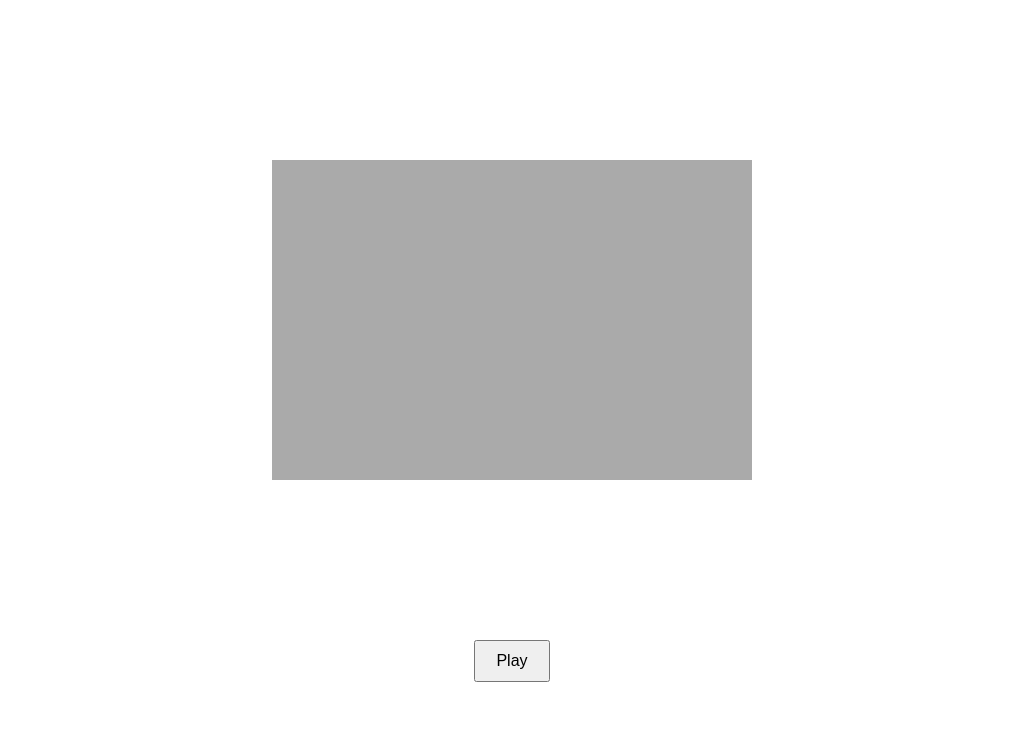
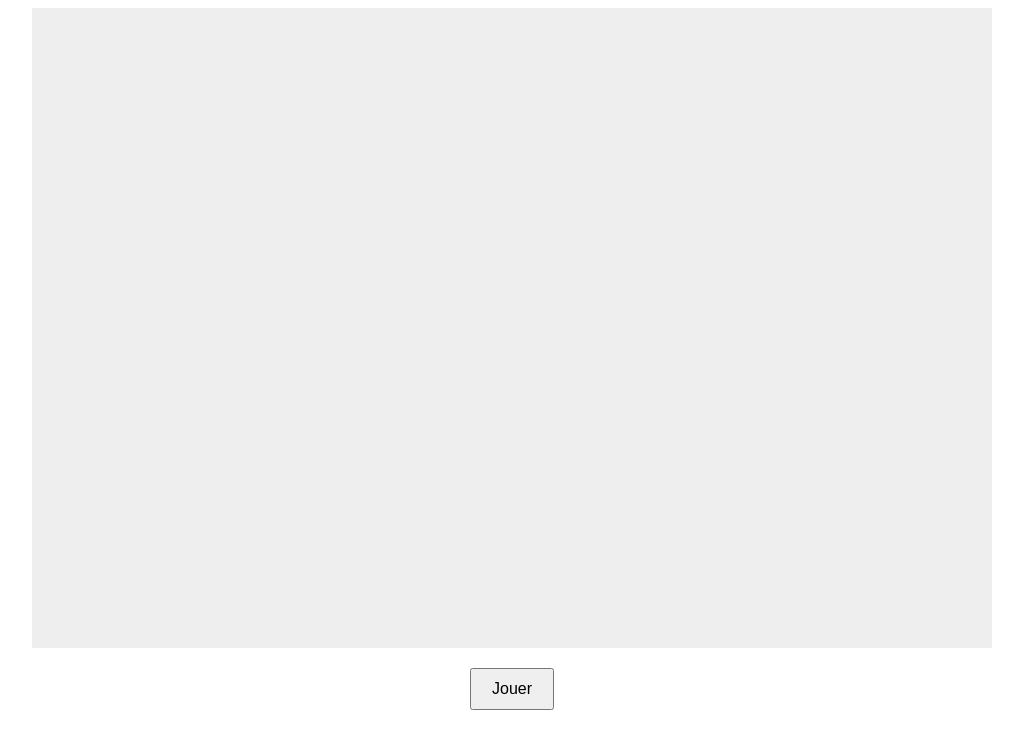
Before and after one commit to RaphaelAZ/brick-breaker-stack, a website built with webpack: page frontend/index.html in a window 1280 px wide. Shown: the whole page, without its empty margins (128-1151 px from the left). Built offline with Linux system fonts and the light colour scheme.

Commit message:
(+) better collisions & button fix

```diff
--- a/frontend/index.html
+++ b/frontend/index.html
@@ -7,7 +7,7 @@
     <script src="dist/bundle.js"></script>
 </head>
 <body>
-    <canvas id="gameCanvas" width="480" height="320"></canvas>
-    <button id="playButton">Play</button>
+    <canvas id="gameCanvas" width="960" height="640"></canvas>
+    <button id="playButton">Jouer</button>
 </body>
 </html>
--- a/frontend/scss/app.scss
+++ b/frontend/scss/app.scss
@@ -1,16 +1,14 @@
 canvas {
     display: block;
-    margin: 10rem auto;
-    background: #AAA;
+    margin: 0 auto;
+    background: #eee;
 }
-
 #playButton {
     display: block;
     margin: 20px auto;
     padding: 10px 20px;
     font-size: 16px;
 }
-
 .hidden {
     display: none;
 }
--- a/frontend/src/app.ts
+++ b/frontend/src/app.ts
@@ -1,4 +1,6 @@
 import { Manager } from "./manager";
 import "../scss/app.scss";
 
-new Manager();
+document.addEventListener('DOMContentLoaded', () => {
+    new Manager();
+});
--- a/frontend/src/manager.ts
+++ b/frontend/src/manager.ts
@@ -1,29 +1,27 @@
-import Game from './services/gameService';
+import GameService from './services/gameService';
 
 export class Manager {
     private playButton: HTMLButtonElement | null;
-    private game: Game | null;
+    private game: GameService | null;
 
     constructor() {
-        document.addEventListener('DOMContentLoaded', () => {
-            this.playButton = document.getElementById('playButton') as HTMLButtonElement;
-            this.game = null;
-            if (this.playButton) {
-                this.playButton.addEventListener('click', () => this.gameStart());
-            }
-        });
+        this.playButton = document.getElementById('playButton') as HTMLButtonElement;
+        this.game = null;
+        if (this.playButton) {
+            this.playButton.addEventListener('click', () => this.gameStart());
+        }
     }
 
-    private gameStart() {
+    private gameStart(): void {
         if (this.playButton) {
-            this.playButton.classList.add('hidden');
+            this.playButton.style.display = 'none';
         }
-        this.game = new Game(() => this.onGameOver());
+        this.game = new GameService(() => this.onGameOver());
     }
 
-    private onGameOver() {
+    private onGameOver(): void {
         if (this.playButton) {
-            this.playButton.classList.remove('hidden');
+            this.playButton.style.display = 'block';
         }
     }
 }
--- a/frontend/src/services/ballService.ts
+++ b/frontend/src/services/ballService.ts
@@ -4,21 +4,25 @@ class BallService {
     private canvas: HTMLCanvasElement;
     private ctx: CanvasRenderingContext2D;
     private paddle: PaddleService;
-    public radius: number;
     public x: number;
     public y: number;
     public dx: number;
     public dy: number;
+    public radius: number;
 
     constructor(canvas: HTMLCanvasElement, paddle: PaddleService) {
         this.canvas = canvas;
         this.ctx = canvas.getContext('2d')!;
         this.paddle = paddle;
         this.radius = 10;
-        this.x = canvas.width / 2;
-        this.y = canvas.height - 30;
-        this.dx = 2;
-        this.dy = -2;
+        this.reset();
+    }
+
+    reset() {
+        this.x = this.canvas.width / 2;
+        this.y = this.canvas.height - 30;
+        this.dx = 0; // Vitesse de base horizontale
+        this.dy = -4; // Vitesse de base verticale
     }
 
     draw() {
@@ -30,21 +34,47 @@ class BallService {
     }
 
     move() {
+        this.x += this.dx;
+        this.y += this.dy;
+
+        // Rebond sur l'un des murs
         if (this.x + this.dx > this.canvas.width - this.radius || this.x + this.dx < this.radius) {
             this.dx = -this.dx;
         }
+
+        // Rebond sur le plafond
         if (this.y + this.dy < this.radius) {
             this.dy = -this.dy;
-        } else if (this.y + this.dy > this.canvas.height - this.radius) {
+        }
+
+        // Rebond sur le paddle si :
+        //
+        // La position + la direction est supérieure la taille du canvas + le radius + la taille du paddle
+        //
+        if (this.y + this.dy > this.canvas.height - this.radius - this.paddle.height) {
             if (this.x > this.paddle.x && this.x < this.paddle.x + this.paddle.width) {
-                this.dy = -this.dy;
-            } else {
-                document.location.reload();
+
+                //Calcul de l'angle de rebond sur le paddle
+                let paddleCenter = this.paddle.x + this.paddle.width / 2;
+                let hitPoint = this.x - paddleCenter;
+                let maxBounceAngle = Math.PI / 3; // 60 degrees (à corriger)
+                let angle = hitPoint / (this.paddle.width / 2) * maxBounceAngle;
+
+                this.dx = 4 * Math.sin(angle);
+                this.dy = -4 * Math.cos(angle);
+            } else if (this.y + this.dy > this.canvas.height - this.radius) {
+
+                //La balle touche le sol et le jeu s'arrête
+                this.dy = 0;
+                this.dx = 0;
+                this.onGameOver();
             }
         }
+    }
 
-        this.x += this.dx;
-        this.y += this.dy;
+    private onGameOver() {
+        console.log("Game Over");
+        // TODO: Game Over
     }
 }
 
--- a/frontend/src/services/bricksService.ts
+++ b/frontend/src/services/brickService.ts
@@ -1,16 +1,16 @@
 class BrickService {
     public x: number;
     public y: number;
-    public status: number;
     public width: number;
     public height: number;
+    public status: number;
 
     constructor(x: number, y: number) {
         this.x = x;
         this.y = y;
-        this.status = 1;
         this.width = 75;
         this.height = 20;
+        this.status = 1;
     }
 
     draw(ctx: CanvasRenderingContext2D) {
--- a/frontend/src/services/gameService.ts
+++ b/frontend/src/services/gameService.ts
@@ -1,20 +1,21 @@
-import Ball from './ballService';
-import Paddle from './paddleService';
-import Brick from './bricksService';
+import BallService from './ballService';
+import PaddleService from './paddleService';
+import BrickService from './brickService';
 
-class Game {
+class GameService {
     private canvas: HTMLCanvasElement;
     private ctx: CanvasRenderingContext2D;
-    private paddle: Paddle;
-    private ball: Ball;
+    private paddle: PaddleService;
+    private ball: BallService;
     private brickRowCount: number;
     private brickColumnCount: number;
     private brickPadding: number;
     private brickOffsetTop: number;
     private brickOffsetLeft: number;
-    private bricks: Brick[][];
+    private bricks: BrickService[][];
     private isGameOver: boolean;
     private onGameOver: () => void;
+    public isGameRunning: boolean;
 
     constructor(onGameOver: () => void) {
         this.canvas = document.getElementById('gameCanvas') as HTMLCanvasElement;
@@ -22,16 +23,17 @@ class Game {
             throw new Error("Cannot find the canvas element");
         }
         this.ctx = this.canvas.getContext('2d')!;
-        this.paddle = new Paddle(this.canvas);
-        this.ball = new Ball(this.canvas, this.paddle);
+        this.paddle = new PaddleService(this.canvas);
+        this.ball = new BallService(this.canvas, this.paddle);
         this.isGameOver = false;
         this.onGameOver = onGameOver;
+        this.isGameRunning = true; // Set the initial state to running
 
         this.brickRowCount = 3;
-        this.brickColumnCount = 5;
+        this.brickColumnCount = 7;
         this.brickPadding = 10;
         this.brickOffsetTop = 30;
-        this.brickOffsetLeft = 30;
+        this.brickOffsetLeft = (this.canvas.width - (this.brickColumnCount * (75 + this.brickPadding) - this.brickPadding)) / 2;
 
         this.bricks = [];
         for (let c = 0; c < this.brickColumnCount; c++) {
@@ -39,7 +41,7 @@ class Game {
             for (let r = 0; r < this.brickRowCount; r++) {
                 let brickX = c * (75 + this.brickPadding) + this.brickOffsetLeft;
                 let brickY = r * (20 + this.brickPadding) + this.brickOffsetTop;
-                this.bricks[c][r] = new Brick(brickX, brickY);
+                this.bricks[c][r] = new BrickService(brickX, brickY);
             }
         }
 
@@ -64,7 +66,7 @@ class Game {
             for (let r = 0; r < this.brickRowCount; r++) {
                 let b = this.bricks[c][r];
                 if (b.status === 1) {
-                    if (this.ball.x > b.x && this.ball.x < b.x + b.width && this.ball.y > b.y && this.ball.y < b.y + b.height) {
+                    if (this.ball.x + this.ball.radius > b.x && this.ball.x - this.ball.radius < b.x + b.width && this.ball.y + this.ball.radius > b.y && this.ball.y - this.ball.radius < b.y + b.height) {
                         this.ball.dy = -this.ball.dy;
                         b.status = 0;
                     }
@@ -76,6 +78,7 @@ class Game {
     checkGameOver() {
         if (this.ball.y + this.ball.dy > this.canvas.height - this.ball.radius) {
             this.isGameOver = true;
+            this.isGameRunning = false; // Set the game running state to false
             this.onGameOver();
         }
     }
@@ -100,4 +103,4 @@ class Game {
     }
 }
 
-export default Game;
+export default GameService;
--- a/frontend/src/services/paddleService.ts
+++ b/frontend/src/services/paddleService.ts
@@ -1,23 +1,25 @@
 class PaddleService {
     private canvas: HTMLCanvasElement;
     private ctx: CanvasRenderingContext2D;
+    public x: number;
+    public width: number;
     public height: number;
-    public width: number;
-    public x: number;
+    private paddleSpeed: number;
     private rightPressed: boolean;
     private leftPressed: boolean;
 
     constructor(canvas: HTMLCanvasElement) {
         this.canvas = canvas;
-        this.ctx = canvas.getContext('2d')!;
+        this.ctx = this.canvas.getContext('2d')!;
+        this.width = 75;
         this.height = 10;
-        this.width = 75;
-        this.x = (canvas.width - this.width) / 2;
+        this.x = (this.canvas.width - this.width) / 2;
+        this.paddleSpeed = 7;
         this.rightPressed = false;
         this.leftPressed = false;
 
-        document.addEventListener("keydown", this.keyDownHandler.bind(this), false);
-        document.addEventListener("keyup", this.keyUpHandler.bind(this), false);
+        document.addEventListener('keydown', (e) => this.keyDownHandler(e), false);
+        document.addEventListener('keyup', (e) => this.keyUpHandler(e), false);
     }
 
     draw() {
@@ -30,24 +32,25 @@ class PaddleService {
 
     move() {
         if (this.rightPressed && this.x < this.canvas.width - this.width) {
-            this.x += 7;
-        } else if (this.leftPressed && this.x > 0) {
-            this.x -= 7;
+            this.x += this.paddleSpeed;
+        }
+        if (this.leftPressed && this.x > 0) {
+            this.x -= this.paddleSpeed;
         }
     }
 
     private keyDownHandler(e: KeyboardEvent) {
-        if (e.key === "Right" || e.key === "ArrowRight") {
+        if (e.key === 'Right' || e.key === 'ArrowRight') {
             this.rightPressed = true;
-        } else if (e.key === "Left" || e.key === "ArrowLeft") {
+        } else if (e.key === 'Left' || e.key === 'ArrowLeft') {
             this.leftPressed = true;
         }
     }
 
     private keyUpHandler(e: KeyboardEvent) {
-        if (e.key === "Right" || e.key === "ArrowRight") {
+        if (e.key === 'Right' || e.key === 'ArrowRight') {
             this.rightPressed = false;
-        } else if (e.key === "Left" || e.key === "ArrowLeft") {
+        } else if (e.key === 'Left' || e.key === 'ArrowLeft') {
             this.leftPressed = false;
         }
     }
```
Also changed, not shown: frontend/dist/bundle.js.
